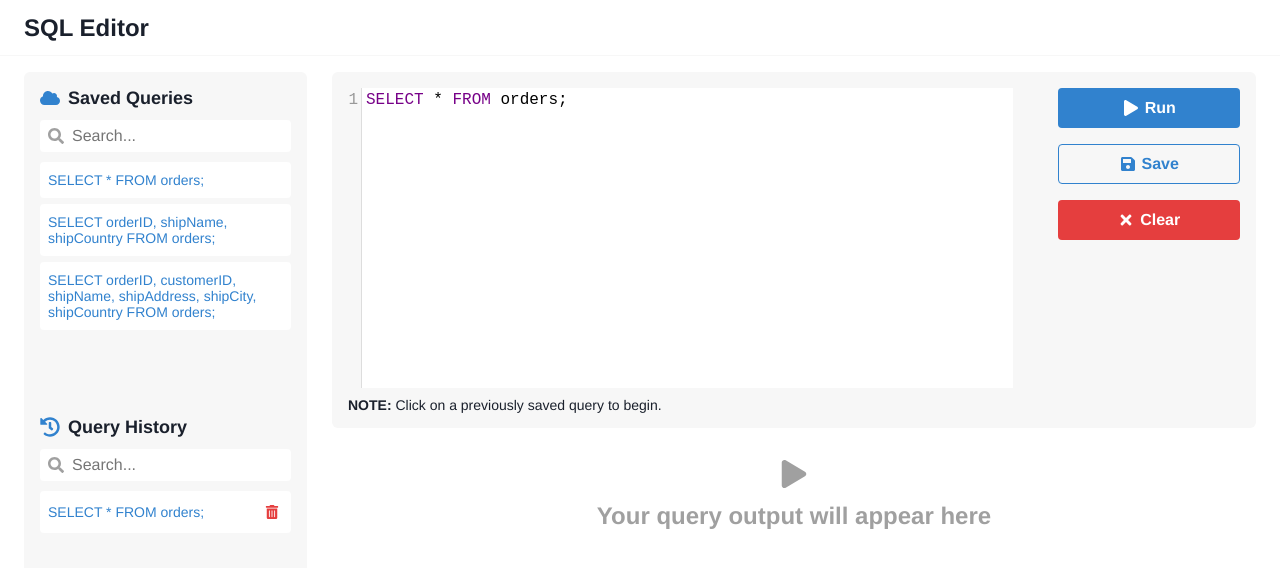
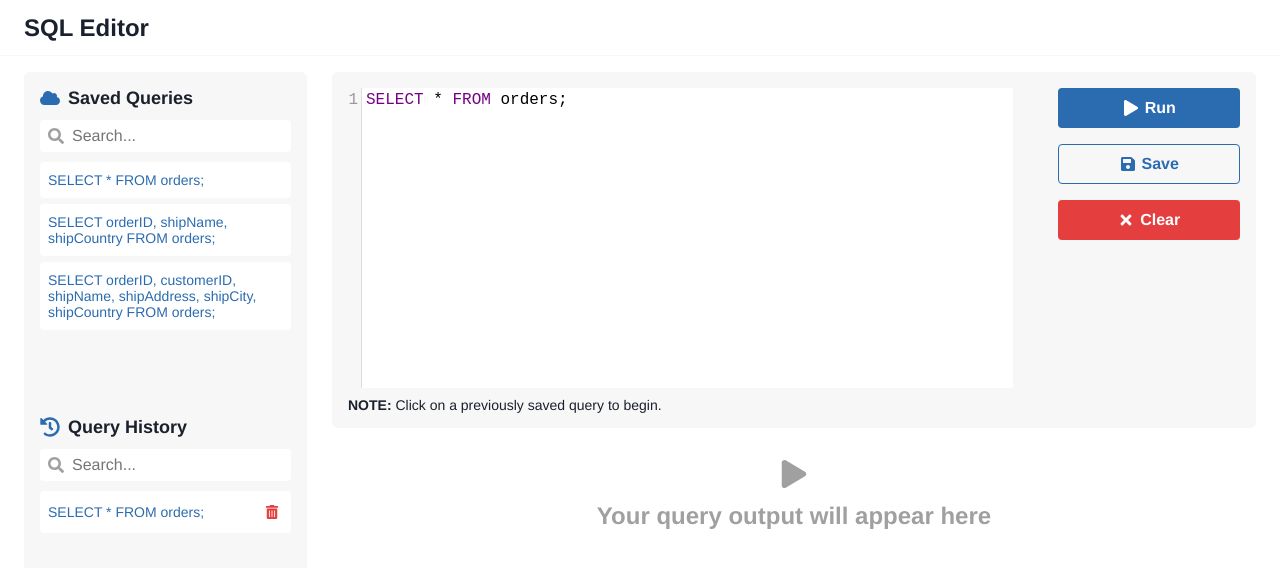
Before and after one commit to justsolomon/sql-editor, a React (Create React App) app: page / in a window 1280 px wide. Shown: the top 568 px of the page. Built offline with nearby package versions, Linux system fonts and the light colour scheme.

Commit message:
Update blue color variant for better contrast

```diff
--- a/src/styles/_variables.scss
+++ b/src/styles/_variables.scss
@@ -18,11 +18,11 @@ $gray: #eeeeee;
 $light-gray: #f7f7f7;
 $dark-gray: #a0a0a0;
 $red: #e53e3e;
-$blue: #3182ce;
+$blue: #2b6cb0;
 $red--hover: #c53030;
 $red--focus: #9b2c2c;
-$blue--hover: #2b6cb0;
-$blue--focus: #2c5282;
+$blue--hover: #2c5282;
+$blue--focus: #2a4365;
 
 /* Border Variables */
 $border-radius--sm: 4px;
```
